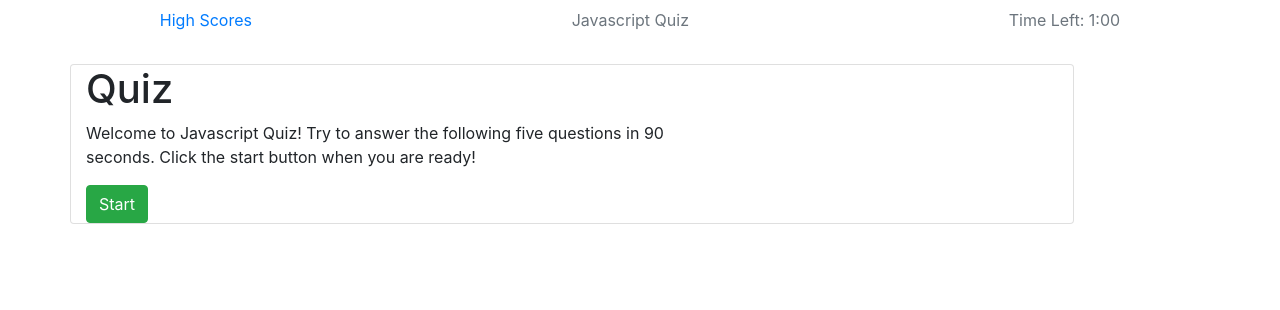
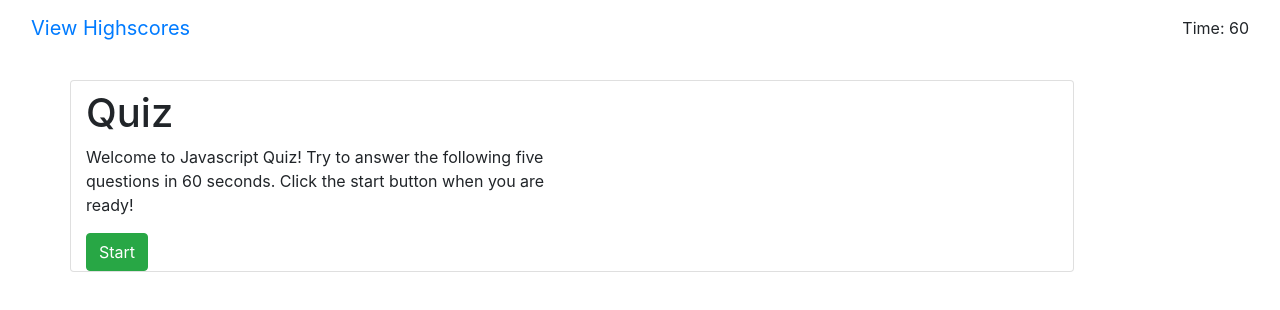
Before and after one commit to Tan-Ali/HW4.codeQuiz, a plain HTML site: page index.html in a window 1280 px wide. Drawn offline with nearby package versions, Linux system fonts and the light colour scheme.

Commit message:
updated nav bar, added ids, and added highscore html

```diff
--- a/index.html
+++ b/index.html
@@ -14,10 +14,11 @@
 
 <body>
     <header>
-        <nav class="nav nav-pills nav-fill">
-            <a class="nav-item nav-link" href="#">High Scores</a>
-            <a class="nav-item nav-link disabled" href="#" tabindex="-1" aria-disabled="true">Javascript Quiz</a>
-            <a class="nav-item nav-link disabled" href="#">Time Left: 1:00</a>
+        <nav class="navbar navbar-inverse">
+            <div class="container-fluid">
+                <div class="navbar-header">
+                    <a class="navbar-brand" id="highScoreLink" href="highscore.html">View Highscores</a></div>
+                <div class="nav navbar-nav navbar-right" id="time">Time: 60</div>
         </nav>
     </header>
 
@@ -28,20 +29,26 @@
             <div class="row">
                 <div class="card">
                     <div class="card-type">
-                        <div class="col-sm-auto col-lg-8">
-                            <div id = "questionsDiv">
-                                <h1 class="Welcome">Quiz</h1>
+                        <div class="col-sm-auto col-md-6" id="masterDiv">
+                            <h3 id="question"></h3>
+                            <div id="answers"></div>
+                            <div id="frontPage">
+                                <h1>Quiz</h1>
                                 <p>
-                                    Welcome to Javascript Quiz! Try to answer the following five questions in 90 seconds. Click the start button when you are ready!
+                                    Welcome to Javascript Quiz! Try to answer the following five questions in 60
+                                    seconds. Click the start button when you are ready!
                                 </p>
 
                                 <button id="startQuiz" class="btn btn-success">Start</button>
                             </div>
+
                         </div>
                     </div>
                 </div>
             </div>
         </div>
+
+
     </main>
 
 </body>
--- a/script.js
+++ b/script.js
@@ -32,9 +32,10 @@ var questions = [
 var score = 0;
 var scoreIndex = 0;
 var timer = document.querySelector("#startQuiz");
+var time = document.querySelector("#time");
 var questionsDiv = document.querySelector("#questionsDiv");
 var secondsRem = 60;
-var holdInterval = 0;
+
 
 
 // Timer Function
```
Also changed, not shown: highscore.html (added, +11 -0 lines).
